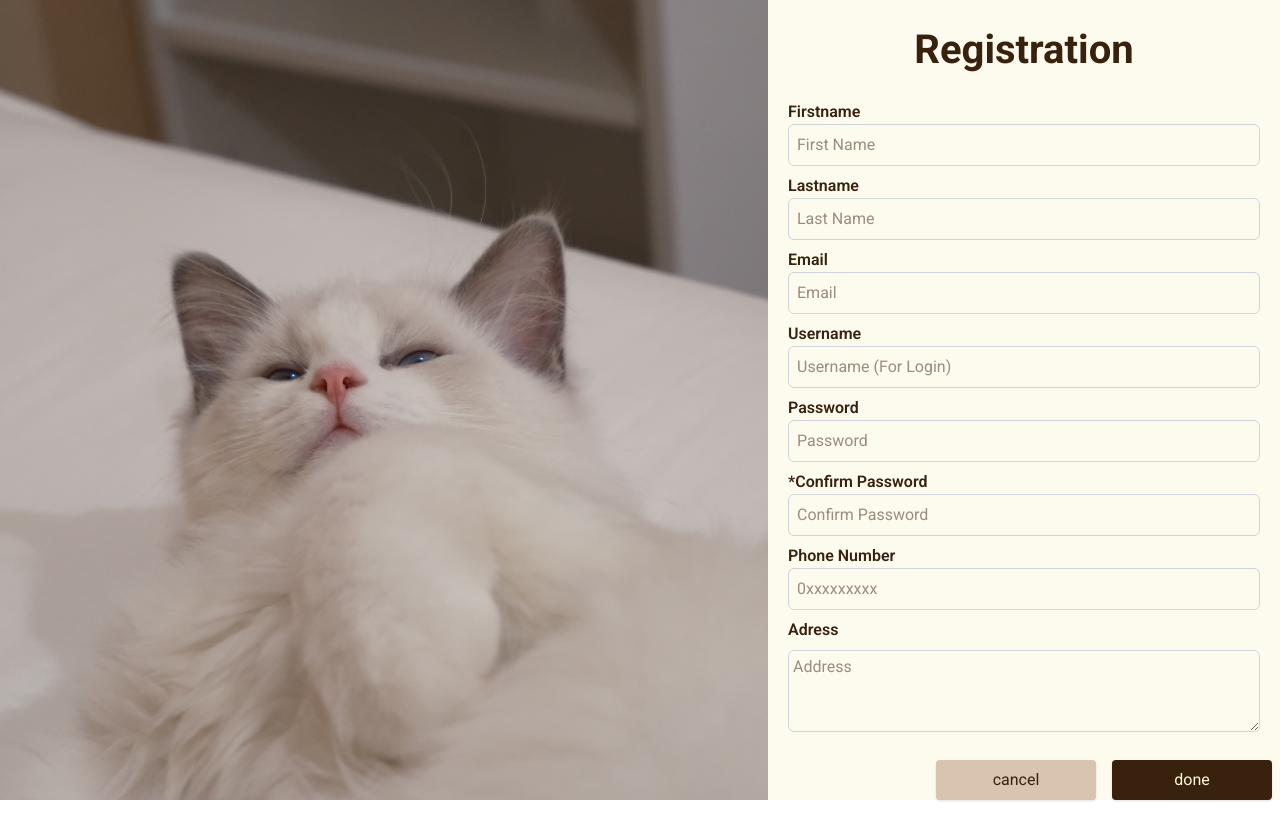
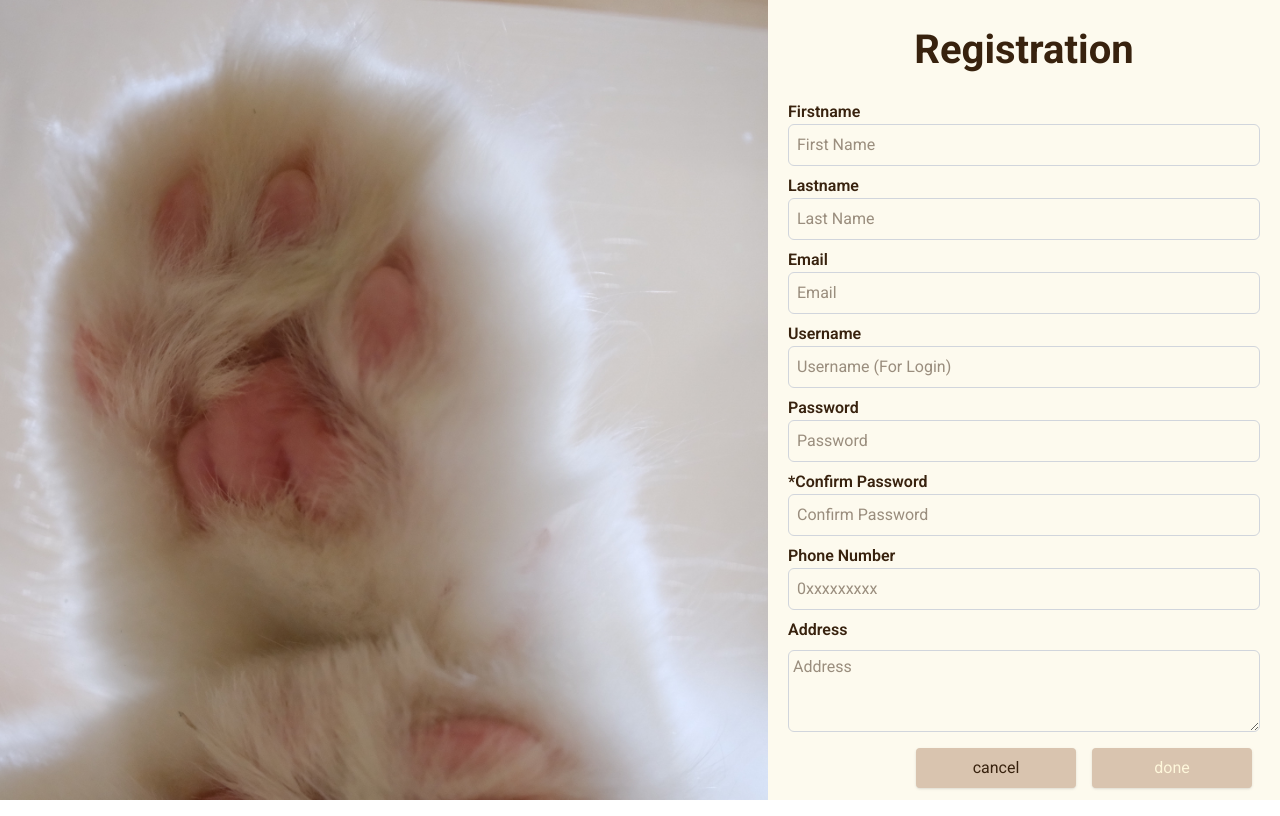
Before and after one commit to Pawradise-Inn/pawradise-inn, a React (Vite) app: page /register in a window 1280 px wide. Built offline with nearby package versions, Linux system fonts and the light colour scheme.

Commit message:
clean Registration  file + add login page + link done/cancle button + add colour in index.css

```diff
--- a/src/App.jsx
+++ b/src/App.jsx
@@ -4,7 +4,7 @@ import Profile from "./pages/customer/Profile";
 import BookingRoom from "./pages/customer/BookingRoom";
 import BookingService from "./pages/customer/BookingService";
 import Registration from "./pages/customer/Registration";
-
+import Login from "./pages/login";
 
 import StaffNavbar from "./components/StaffNavbar";
 import Footer from "./components/Footer";
@@ -23,12 +23,13 @@ const App = () => {
     // Check if the current path starts with "/staff"
     const isStaffPath = location.pathname.startsWith("/staff");
     const isRegistrationPath = location.pathname === "/register";
+    const isLogin = location.pathname == "/login";
 
     return (
         <div>
             {/* Conditionally render Navbar or StaffNavbar */}
             {/* {isStaffPath ? <StaffNavbar /> : <Navbar />} */}
-            {isRegistrationPath ? null : isStaffPath ? <StaffNavbar /> : <Navbar /> }
+            {isRegistrationPath||isLogin ? null : isStaffPath ? <StaffNavbar /> : <Navbar /> }
             <Routes>
                 {/* Public Routes */}
                 <Route path="/" element={<div>Home Page</div>} />
@@ -44,6 +45,7 @@ const App = () => {
                     <Route path="pet/new" element={<NewPet />} />
                 </Route>
                 <Route path="/register" element={<Registration />} />
+                <Route path='login' element={<Login/>} />
 
                 {/* Staff Routes */}
                 <Route path="/staff" element={<div>Staff log in</div>} />
--- a/src/index.css
+++ b/src/index.css
@@ -75,7 +75,7 @@ body {
 	--light-brown-color: #D9C4AF;
 	--cream-color: #FDFAEE;
 	--warning-color: #FF6467;
-	--done-button: #FEF7DB;
+	--beige-cream-color: #FEF7DB;
 }
 
 @font-face {
--- /dev/null
+++ b/src/pages/Login.jsx
@@ -0,0 +1,21 @@
+import React from 'react';
+import Login_Image from "../assets/register.png" //to be change if wanted
+import PawLogo from "../assets/logo.png"
+
+const Login = ()=>{
+    return(
+        <div className="w-screen h-screen flex">
+            <div className=" w-[60%] h-full ">
+                <img className="w-full h-full object-cover" src={Login_Image} alt="Image login"/>
+
+            </div>
+
+            <div className="bg-[var(--beige-cream-color)] h-full w-[40%] items-center justify-center">
+                <img src={PawLogo} alt="Logo" className="h-48 w-96 object-contain" />
+
+            </div>
+        </div>
+    );
+}
+
+export default Login;
--- a/src/pages/customer/Registration.jsx
+++ b/src/pages/customer/Registration.jsx
@@ -1,5 +1,8 @@
-import React,{useState} from "react";
-import registerImg from "../../assets/register.png"; //to be change if wanted
+import React, { useState } from "react";
+import { NavLink, useNavigate } from "react-router-dom";
+import registerImg from "../../assets/foot.png";
+import { handleChange as createHandleChange, validateForm } from "../../utils/HandleRegisterPage";
+
 const fields = [
   { label: "Firstname", name: "Firstname", type: "text", placeholder: "First Name" },
   { label: "Lastname", name: "Lastname", type: "text", placeholder: "Last Name" },
@@ -8,45 +11,49 @@ const fields = [
   { label: "Password", name: "Password", type: "password", placeholder: "Password" },
   { label: "*Confirm Password", name: "ConfirmPassword", type: "password", placeholder: "Confirm Password" },
   { label: "Phone Number", name: "PhoneNumber", type: "text", placeholder: "0xxxxxxxxx" },
-//   { label: "Address", name: "Address", type: "text", placeholder: "Address" },
 ];
 
 const Registration = () => {
   const [form, setForm] = useState({
-            Firstname: '',
-            Lastname: '',
-            Username: '',
-            Email: '',
-            Password: '',
-            ConfirmPassword: '',
-            PhoneNumber: '',
-            Address: ''
+    Firstname: "",
+    Lastname: "",
+    Username: "",
+    Email: "",
+    Password: "",
+    ConfirmPassword: "",
+    PhoneNumber: "",
+    Address: "",
   });
-        const handleChange = (e) =>{
-            setForm({...form,[e.target.name]:e.target.value});
-        }
-        const handleSubmit = (e) =>{
+
+  const navigate = useNavigate();
+  const handleChange = createHandleChange(form, setForm);
+  const isFormValid = Object.values(form).every((field) => field.trim() !== "");
+
+  const handleSubmit = (e) => {
     e.preventDefault();
-            //submit form logic here
-            if (form.Password !== form.ConfirmPassword){
-                alert("Password do not match");
-                return;
-            }
-            console.log(form);
-            aleart("Registration Successful");
-        }
+    if (!validateForm(form)) return;
+    alert("Registration Successful");
+    navigate("/room");
+  };
+
   return (
-    <div className="w-screen h-screen">
-        <div className="w-[60%] h-full float-left">
-            <img className="w-full h-full object-cover" src={registerImg} alt="Registration Image"/>
+    <div className="w-screen h-screen flex">
+      <div className="w-[60%] h-full ">
+        <img className="w-full h-full object-cover" src={registerImg} alt="Registration" />
       </div>
-
-        <div className="w-[40%] h-full float-right bg-[var(--cream-color)]">
-            <h1 className="text-center pt-5 text-[40px] text-[var(--brown-color)] font-bold"> Registration </h1>
+      <div className="w-[40%] h-full bg-[var(--cream-color)]">
+        <h1 className="text-center pt-5 text-[40px] text-[var(--brown-color)] font-bold">
+          Registration
+        </h1>
         <form className="flex flex-col space-y-2 p-5" onSubmit={handleSubmit}>
           {fields.map((field) => (
             <div key={field.name} className="flex flex-col">
-                        <label className="text-[var(--brown-color)] font-semibold" htmlFor={field.name}>{field.label}</label>
+              <label
+                className="text-[var(--brown-color)] font-semibold"
+                htmlFor={field.name}
+              >
+                {field.label}
+              </label>
               <input
                 className="border border-gray-300 rounded-md p-2 focus:outline-none focus:ring-2 focus:ring-[var(--light-brown-color)]"
                 type={field.type}
@@ -58,7 +65,7 @@ const Registration = () => {
               />
             </div>
           ))}
-                <h2 className="text-[var(--brown-color)] font-semibold" > Adress</h2>
+          <h2 className="text-[var(--brown-color)] font-semibold">Address</h2>
           <textarea
             name="Address"
             placeholder="Address"
@@ -67,24 +74,31 @@ const Registration = () => {
             className="border border-gray-300 rounded-md p-1 focus:outline-none focus:ring-2 focus:ring-[var(--light-brown-color)]"
             rows="3"
           ></textarea>
-            </form>
           <div className="flex float-right gap-4 p-2 ml-auto">
-                <button className="w-40 h-10 text-[var(--dark-brown-color)] bg-[var(--light-brown-color)] rounded shadow px-4 py-2  hover:bg-[var(--brown-color)]">
+            <NavLink to="/login">
+                <button
+                type="button"
+                className="w-40 h-10 text-[var(--dark-brown-color)] bg-[var(--light-brown-color)] rounded shadow px-4 py-2"
+                >
                 cancel
                 </button>
-                <button className="w-40 h-10 !text-[var(--done-button)] bg-[var(--dark-brown-color)] rounded shadow px-4 py-2">
+            </NavLink>
+            <button
+              type="submit"
+              disabled={!isFormValid}
+              className={`w-40 h-10 !text-[var(--beige-cream-color)] rounded shadow px-4 py-2 ${
+                isFormValid
+                  ? "bg-[var(--dark-brown-color)]"
+                  : "!text-[var(--beige-cream-color)] bg-[var(--light-brown-color)] cursor-not-allowed"
+              }`}
+            >
               done
             </button>
           </div>
+        </form>
       </div>
     </div>
   );
 };
 
-const RegistrationFrom =() =>{
-    return(
-        <input/>
-    );
-}
-
 export default Registration;
--- /dev/null
+++ b/src/utils/HandleRegisterPage.js
@@ -0,0 +1,16 @@
+// registrationHandlers.js
+export const handleChange = (form, setForm) => (e) => {
+  setForm({ ...form, [e.target.name]: e.target.value });
+};
+
+export const validateForm = (form) => {
+  if (form.Password !== form.ConfirmPassword) {
+    alert("Password do not match");
+    return false;
+  }
+//   if (!Object.values(form).every((field) => field.trim() !== "")) {
+//     alert("Please fill in all fields!");
+//     return false;
+//   }
+  return true;
+};
```
Also changed, not shown: src/assets/foot.png (added), src/assets/login.png (added). Lines whose indentation alone changed are shown as unchanged.
